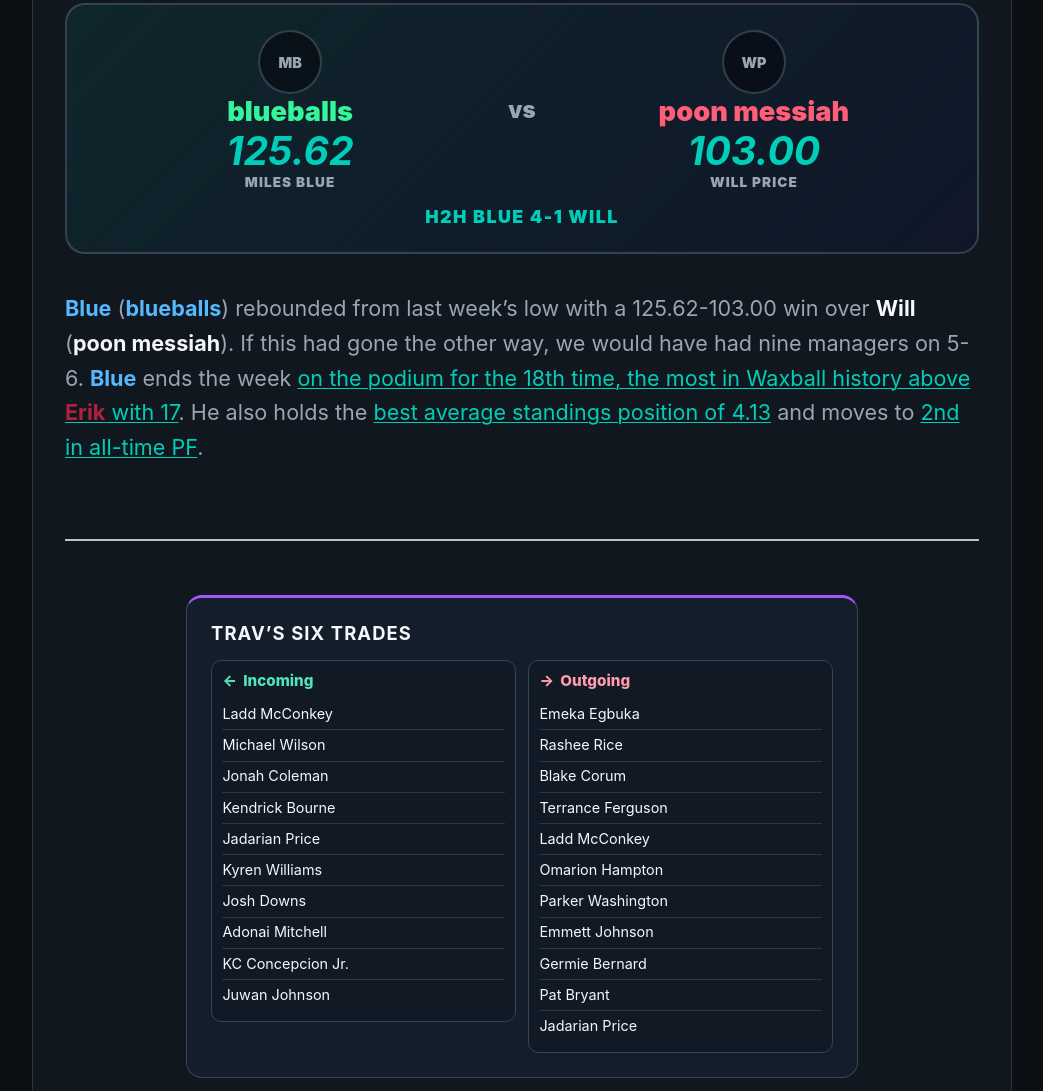
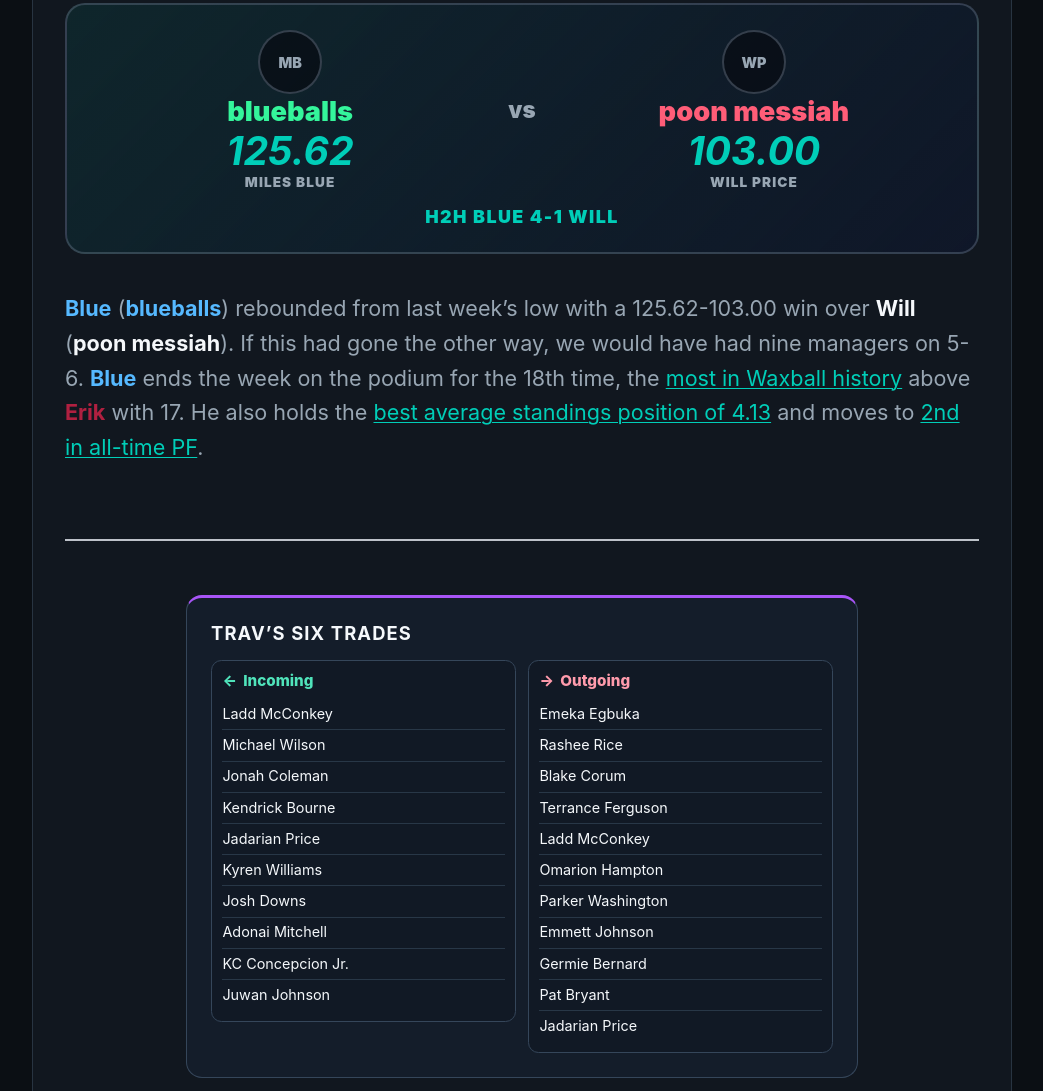
Before and after one commit to howyagaan/waxballfootball, a plain HTML site: page articles/2026/week-11.html in a window 1280 px wide. Shown: the part 5413-6504 px from the top of the page, without its empty margins (118-1161 px from the left). Drawn offline with Linux system fonts and the light colour scheme; no server answers.

Commit message:
Update week-11.html

```diff
--- a/articles/2026/week-11.html
+++ b/articles/2026/week-11.html
@@ -103,7 +103,7 @@
 <section class="article-matchup-panel" aria-label="Miles Blue vs Will Price Week 11 matchup">
 <div class="article-matchup-teams"><div class="is-winner"><span>blueballs</span><strong>125.62</strong><em>Miles Blue</em></div><span class="article-matchup-vs">vs</span><div class="is-loser"><span>poon messiah</span><strong>103.00</strong><em>Will Price</em></div></div>
 <a href="../../h2h.html?managerA=Miles+Blue&amp;managerB=Will+Price&amp;highlight=rivalry-score#compare"><span>H2H Blue 4-1 Will</span></a></section>
-<div class="wax-article-copy wax-article-no-divider"><p>Blue (blueballs) rebounded from last week’s low with a 125.62-103.00 win over Will (poon messiah). If this had gone the other way, we would have had nine managers on 5-6. Blue ends the week <span class="article-rank-link" role="button" tabindex="0" data-article-rank-key="weeklyTopThree" data-article-rank-manager="Miles Blue|Erik Ohno Dagoberg">on the podium for the 18th time, the most in Waxball history above Erik with 17</span>. He also holds the <span class="article-rank-link" role="button" tabindex="0" data-article-rank-key="averageStandingsPosition" data-article-rank-manager="Miles Blue">best average standings position of 4.13</span> and moves to <span class="article-rank-link" role="button" tabindex="0" data-article-rank-key="pf" data-article-rank-manager="Miles Blue" data-article-rank-value="5338.00">2nd in all-time PF</span>.</p></div>
+<div class="wax-article-copy wax-article-no-divider"><p>Blue (blueballs) rebounded from last week’s low with a 125.62-103.00 win over Will (poon messiah). If this had gone the other way, we would have had nine managers on 5-6. Blue ends the week on the podium for the 18th time, the <span class="article-rank-link" role="button" tabindex="0" data-article-rank-key="weeklyTopThree" data-article-rank-manager="Miles Blue|Erik Ohno Dagoberg">most in Waxball history</span> above Erik with 17. He also holds the <span class="article-rank-link" role="button" tabindex="0" data-article-rank-key="averageStandingsPosition" data-article-rank-manager="Miles Blue">best average standings position of 4.13</span> and moves to <span class="article-rank-link" role="button" tabindex="0" data-article-rank-key="pf" data-article-rank-manager="Miles Blue" data-article-rank-value="5338.00">2nd in all-time PF</span>.</p></div>
 <hr class="wax-article-standalone-divider" />
 <section class="trav-trades" aria-label="Players in Trav’s six 2026 trades"><h4>TRAV’S SIX TRADES</h4><dl><div class="trav-trades-in"><dt><span aria-hidden="true">←</span> Incoming</dt><dd><ul><li>Ladd McConkey</li><li>Michael Wilson</li><li>Jonah Coleman</li><li>Kendrick Bourne</li><li>Jadarian Price</li><li>Kyren Williams</li><li>Josh Downs</li><li>Adonai Mitchell</li><li>KC Concepcion Jr.</li><li>Juwan Johnson</li></ul></dd></div><div class="trav-trades-out"><dt><span aria-hidden="true">→</span> Outgoing</dt><dd><ul><li>Emeka Egbuka</li><li>Rashee Rice</li><li>Blake Corum</li><li>Terrance Ferguson</li><li>Ladd McConkey</li><li>Omarion Hampton</li><li>Parker Washington</li><li>Emmett Johnson</li><li>Germie Bernard</li><li>Pat Bryant</li><li>Jadarian Price</li></ul></dd></div></dl></section>
 <div class="wax-article-copy wax-article-no-divider">
```
